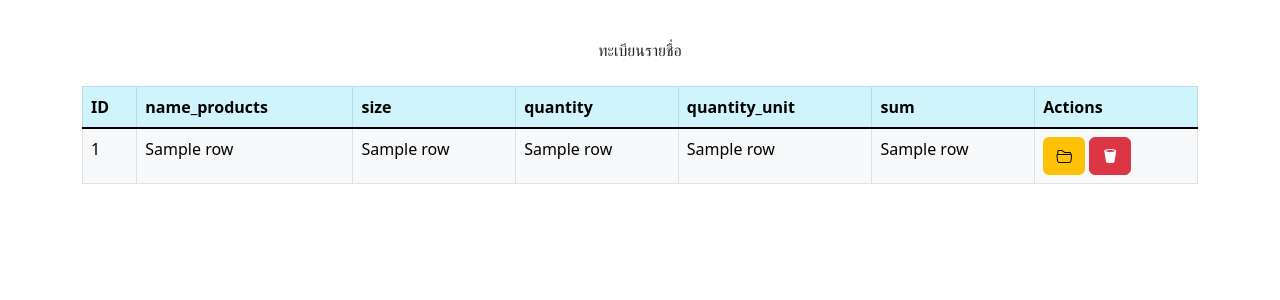
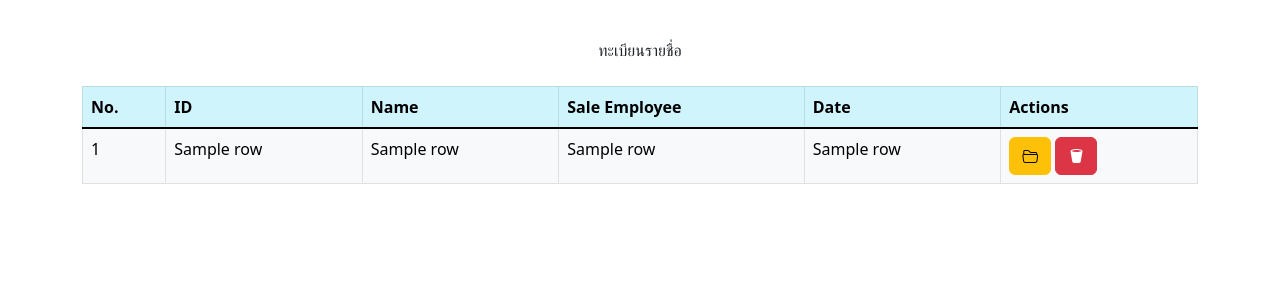
Before and after one commit to HumYacom/website, a Flask app: template run/templates/index.html in a window 1280 px wide. Shown: the part 106-406 px from the top of the page. Run offline with Flask 2, Linux system fonts and the light colour scheme; the template is opened without the code that fills it: most values are stand-ins (such as "Sample title", 1, 10 or a date in 2020).

Commit message:
new v1.10

```diff
--- a/run/templates/index.html
+++ b/run/templates/index.html
@@ -9,12 +9,11 @@
     <table class="table table-light table-bordered">
       <thead class="table-info">
         <tr>
+          <th>No.</th>
           <th>ID</th>
-          <th>name_products</th>
-          <th>size</th>
-          <th>quantity</th>
-          <th>quantity_unit</th>
-          <th>sum</th>
+          <th>Name</th>
+          <th>Sale Employee</th>
+          <th>Date</th>
           <th>Actions</th>
         </tr>
       </thead>
@@ -25,13 +24,12 @@
           <td>{{row.1}}</td>
           <td>{{row.2}}</td>
           <td>{{row.3}}</td>
-          <td>{{row.4}}</td>
-          <td>{{row.5}}</td>
+          <td>{{row.12}}</td>
           <td>
-            <button type="button" class="btn btn-warning edit" title="edit" data-toggle="tooltip" data-bs-toggle="modal"
+            <button type="button" class="btn btn-warning" title="edit" data-toggle="tooltip" data-bs-toggle="modal"
               data-bs-target="#exampleModal{{row.0}}"><i class="bi bi-folder2-open"></i></button>
 
-            <button type="button" class="btn btn-danger delete" title="Delete"><i
+            <button type="button" class="btn btn-danger" title="Delete"><i
                 class="bi bi-trash2-fill"></i></button>
           </td>
         </tr>
@@ -45,34 +43,33 @@
               </div>
               <div class="modal-body">
                 <form action="{{url_for('admindata.adminedit')}}" method="POST">
+                  <div class="form-group">
+                    <input type="hidden" class="form-control" id="" value="{{row.0}}" name="No">
+                  </div>
 
                   <div class="form-group">
+                    <label for="">name_products</label>
+                    <input type="text" class="form-control" id="" value="{{row.1}}" name="ID_name">
+                  </div>
 
-                    <input type="hidden" class="form-control" id="" value="{{row.0}}" name="ID">
-                  </div>
+
                   <div class="form-group">
                     <label for="">name_products</label>
-                    <input type="text" class="form-control" id="" value="{{row.1}}" name="name_products">
+                    <input type="text" class="form-control" id="" value="{{row.2}}" name="Name">
                   </div>
+
                   <div class="form-group">
                     <label for="">size</label>
-                    <input type="text" class="form-control" id="" value="{{row.2}}" name="size">
+                    <input type="text" class="form-control" id="" value="{{row.3}}" name="Sale Employee">
                   </div>
                   <div class="form-group">
 
-                    <input type="hidden" class="form-control" id="" value="{{row.3}}"  name="quantity">
+                    <input type="hidden" class="form-control" id="" value="{{row.14}}"  name="Date">
                   </div>
-                  <div class="form-group">
 
-                    <input type="hidden" class="form-control" id="" value="{{row.4}}"  name="quantity_unit">
-                  </div>
-                  <div class="form-group">
-
-                    <input type="hidden" class="form-control" id="" value="{{row.5}}"  name="sum">
-                  </div>
                   <div class="modal-footer">
-                    <button type="button" class="btn btn-secondary" data-bs-dismiss="modal">Close</button>
-                    <button type="submit" class="btn btn-primary">ยืนยัน</button>
+                    <button type="button" class="btn btn-secondary" data-bs-dismiss="modal" >Close</button>
+                    <button type="submit" class="btn btn-primary" name = "suc" >ยืนยัน</button>
                   </div>
 
                 </form>
--- a/run/templates/work.html
+++ b/run/templates/work.html
@@ -280,7 +280,7 @@
     <br>
 
 
-    <table class="table table-bordered">
+    <table class="table table-bordered" name="table_num">
       <thead>
         <tr>
           <th>NO</th>
```
Also changed, not shown: run/admindata.py (+12 -2 lines).
